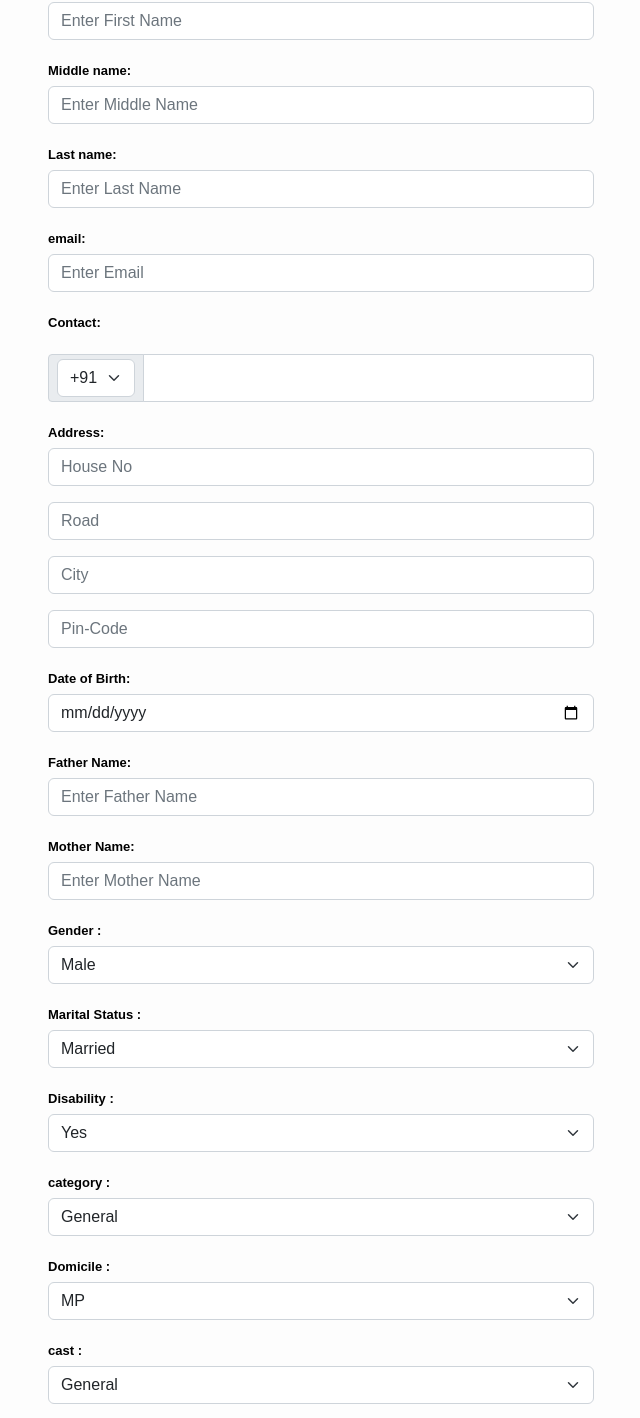
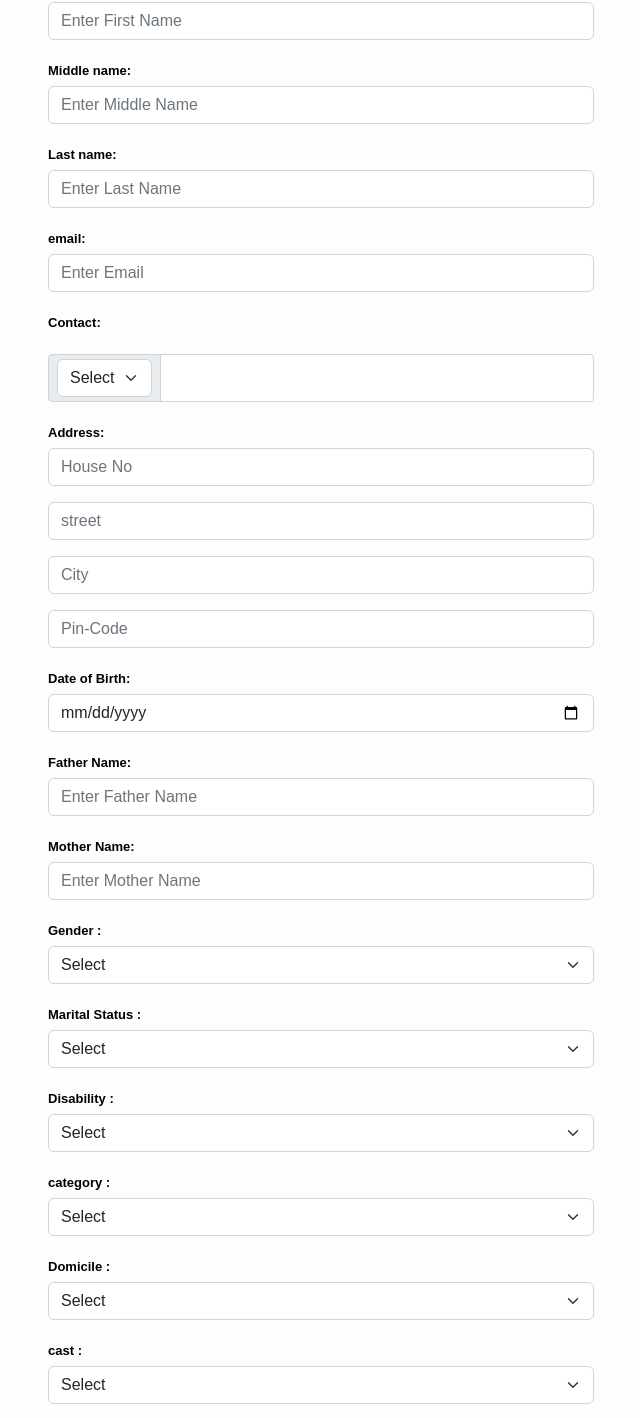
Before and after one commit to manishworkholics/examForm, a React (Create React App) app in the folder admin/: page /form-one in a window 1280 px wide. Shown: the part 170-1588 px from the top of the page, without its empty margins (319-959 px from the left). Built offline with nearby package versions, Linux system fonts and the light colour scheme.

Commit message:
update api

```diff
--- a/admin/src/components/pages/Formone.js
+++ b/admin/src/components/pages/Formone.js
@@ -6,13 +6,14 @@ const URL = "http://localhost:5000/api/v1";
 
 const Formone = () => {
   const initialState = {
-    fname: "",
-    mname: "",
-    lname: "",
+    firstname: "",
+    middlename: "",
+    lastname: "",
     email: "",
-    contact: "",
+    contactcountry: "",
+    contactnumber: "",
     houseno: "",
-    road: "",
+    street: "",
     city: "",
     pincode: "",
     dob: "",
@@ -29,14 +30,14 @@ const Formone = () => {
   const [values, setValues] = useState(initialState);
   const [localStorageValue, SetlocalStorageValue] = useState("");
   const {
-    fname,
-    mname,
-    lname,
+    firstname,
+    middlename,
+    lastname,
     email,
     contactcountry,
     contactnumber,
     houseno,
-    road,
+    street,
     city,
     pincode,
     dob,
@@ -57,16 +58,20 @@ const Formone = () => {
   };
 
   const AddData = async (userData) => {
+    alert();
     // const add = await axios.post(`${URL}/users/login`, userData);
     // setLoginTextChange("Please Wait...");
     try {
-      const add = await axios.post(`${URL}/users/login`, userData);
-      if (add.status == 200) {
+      const add = await axios.post(
+        `${URL}/formeducation/AddFormData`,
+        userData
+      );
+      if (add.status == 201) {
         const okcheck = await add.data;
         console.log(okcheck);
-        localStorage.setItem("token", okcheck.token);
-        SetlocalStorageValue(localStorage.getItem("token"));
-        toast.success("LoginSuccessful...");
+        // localStorage.setItem("token", okcheck.token);
+        // SetlocalStorageValue(localStorage.getItem("token"));
+        toast.success("Successfully ...");
         navigate("/form-two");
       }
     } catch (error) {
@@ -77,14 +82,14 @@ const Formone = () => {
   const onSubmit = (e) => {
     e.preventDefault();
     const {
-      fname,
-      mname,
-      lname,
+      firstname,
+      middlename,
+      lastname,
       email,
       contactcountry,
       contactnumber,
       houseno,
-      road,
+      street,
       city,
       pincode,
       dob,
@@ -97,14 +102,15 @@ const Formone = () => {
       domicile,
       cast,
     } = values;
+
     if (
-      !fname ||
-      !lname ||
+      !firstname ||
+      !lastname ||
       !email ||
       !contactcountry ||
       !contactnumber ||
       !houseno ||
-      !road ||
+      !street ||
       !city ||
       !pincode ||
       !dob ||
@@ -137,46 +143,45 @@ const Formone = () => {
           <div className="col-md-6">
             <form onSubmit={onSubmit}>
               <div className="mb-3 mt-3">
-                <label for="fname" className="form-label">
+                <label for="firstname" className="form-label">
                   First name:
                 </label>
                 <input
                   type="text"
                   className="form-control"
-                  id="fname"
+                  id="firstname"
                   placeholder="Enter First Name"
-                  name="fname"
-                  value={fname}
+                  name="firstname"
+                  value={firstname}
                   required
                   onChange={handleChange}
                 />
               </div>
               <div className="mb-3 mt-3">
-                <label for="mname" className="form-label">
+                <label for="middlename" className="form-label">
                   Middle name:
                 </label>
                 <input
                   type="text"
-                  value={mname}
+                  value={middlename}
                   className="form-control"
-                  id="mname"
+                  id="middlename"
                   placeholder="Enter Middle Name"
-                  name="mname"
-                  required
+                  name="middlename"
                   onChange={handleChange}
                 />
               </div>
               <div className="mb-3 mt-3">
-                <label for="lname" className="form-label">
+                <label for="lastname" className="form-label">
                   Last name:
                 </label>
                 <input
-                  value={lname}
+                  value={lastname}
                   type="text"
                   className="form-control"
-                  id="lname"
+                  id="lastname"
                   placeholder="Enter Last Name"
-                  name="lname"
+                  name="lastname"
                   required
                   onChange={handleChange}
                 />
@@ -210,8 +215,9 @@ const Formone = () => {
                     value={contactcountry}
                     onChange={handleChange}
                   >
-                    <option value="">+91</option>
-                    <option value="">+92</option>
+                    <option>Select</option>
+                    <option value="91">+91</option>
+                    <option value="92">+92</option>
                   </select>
                 </span>
                 <input
@@ -237,12 +243,12 @@ const Formone = () => {
                   onChange={handleChange}
                 />
                 <input
-                  value={road}
+                  value={street}
                   type="text"
                   className="form-control mt-3"
-                  id="road"
-                  placeholder="Road"
-                  name="road"
+                  id="street"
+                  placeholder="street"
+                  name="street"
                   required
                   onChange={handleChange}
                 />
@@ -323,6 +329,7 @@ const Formone = () => {
                   value={gender}
                   onChange={handleChange}
                 >
+                  <option>Select</option>
                   <option value="male">Male</option>
                   <option value="female">Female</option>
                 </select>
@@ -337,6 +344,7 @@ const Formone = () => {
                   value={maritalstatus}
                   onChange={handleChange}
                 >
+                  <option>Select</option>
                   <option value="married">Married</option>
                   <option value="unmarried" selected>
                     Un Married
@@ -353,6 +361,7 @@ const Formone = () => {
                   value={disability}
                   onChange={handleChange}
                 >
+                  <option>Select</option>
                   <option value="yes">Yes</option>
                   <option value="no" selected>
                     No
@@ -369,6 +378,7 @@ const Formone = () => {
                   value={category}
                   onChange={handleChange}
                 >
+                  <option>Select</option>
                   <option value="general">General </option>
                   <option selected value="GENERAL">
                     General
@@ -389,6 +399,7 @@ const Formone = () => {
                   value={domicile}
                   onChange={handleChange}
                 >
+                  <option>Select</option>
                   <option value="MP">MP </option>
                   <option value="OTHER" selected>
                     OTHER
@@ -406,9 +417,8 @@ const Formone = () => {
                   value={cast}
                   onChange={handleChange}
                 >
-                  <option selected value="GENERAL">
-                    General{" "}
-                  </option>
+                  <option>Select</option>
+                  <option value="GENERAL">General </option>
                   <option value="OBC">OBC</option>
                   <option value="ST">ST</option>
                   <option value="SC">SC</option>
```
